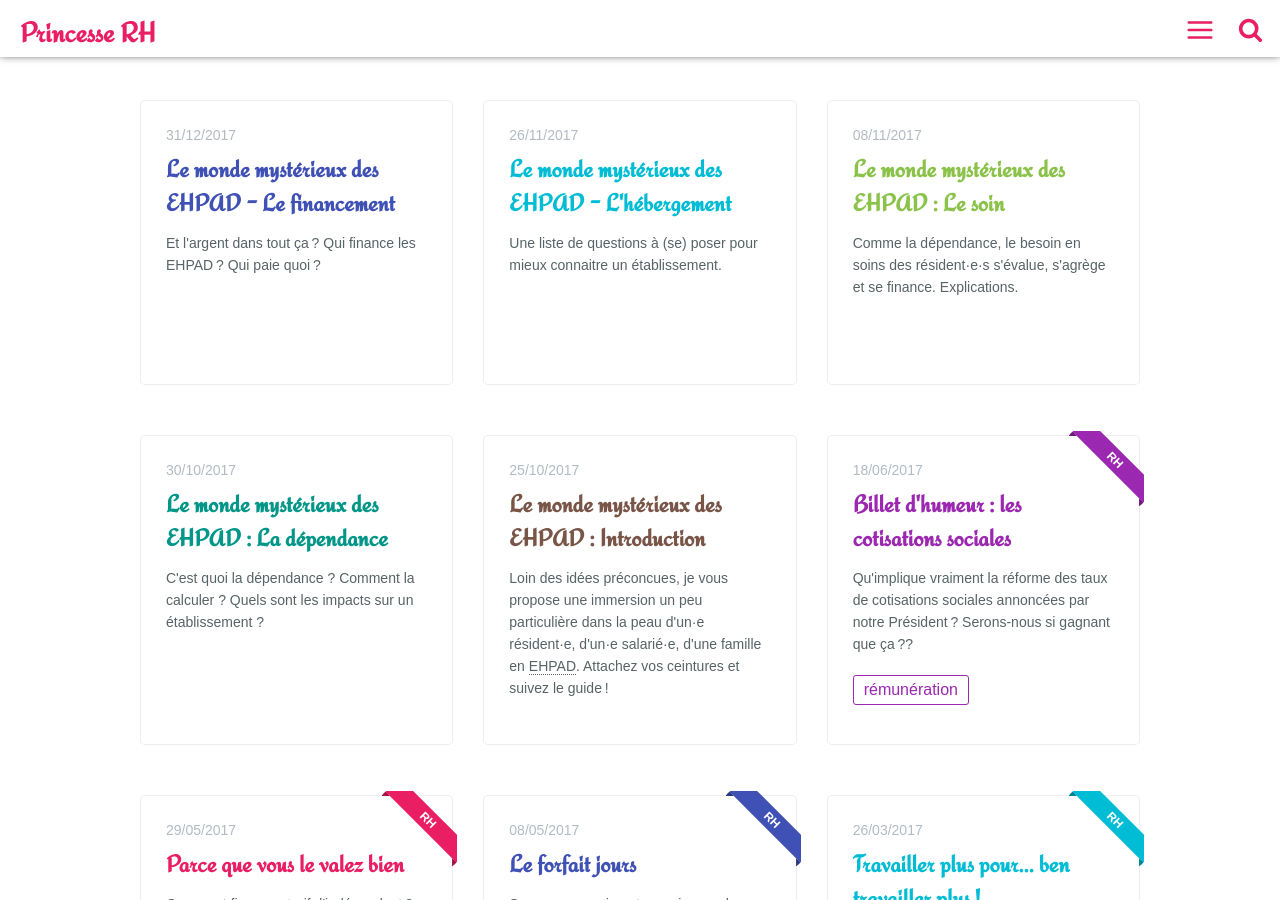
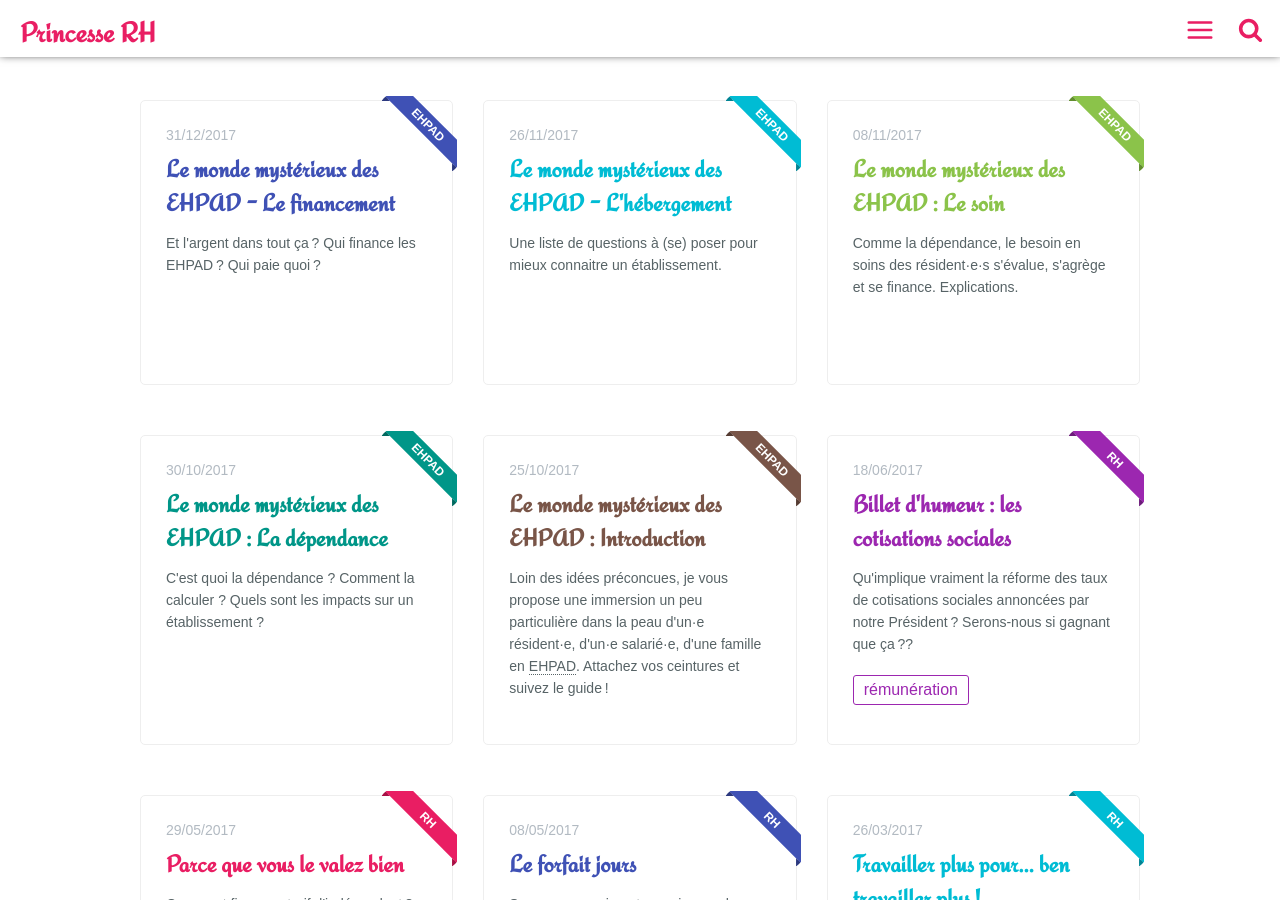
Before and after one commit to Libelilou/libelilou.github.io, a Jekyll site: the page built from index.html, in a window 1280 px wide and 900 px high. Built offline with Jekyll 4.4.1, drawn with Linux system fonts in a browser that asks for light colours.

Commit message:
Catégorisation

```diff
--- a/_config.yml
+++ b/_config.yml
@@ -43,33 +43,37 @@ links:
 
 #Defaults
 defaults:
-  -
-    scope:
+  - scope:
       type: "posts"
     values:
       layout: post
       published: true
-  -
-    scope:
+  - scope:
       path: "_posts/princesse"
     values:
       main-class: princesse
       color: "#B31917"
-  -
-    scope:
+      catlabel: Princess
+  - scope:
       path: "_posts/rh"
     values:
       main-class: rh
-  -
-    scope:
+      catlabel: rh
+  - scope:
       path: "_posts/divers"
     values:
       main-class: divers
-  -
-    scope:
+      catlabel: divers
+  - scope:
+      path: "_posts/ehpad"
+    values:
+      main-class: ehpad
+      catlabel: "ehpad"
+  - scope:
       path: "_posts/cuisine"
     values:
       main-class: cuisine
+      catlabel: cuisine
   - scope:
       type: decks
     values:
--- a/index.html
+++ b/index.html
@@ -8,7 +8,7 @@ layout: default
     {% for post in the_posts %}
         <article class="box-item post-color{% if post.post-color %}{{ post.post-color }}{% else %}{{ forloop.index0 | modulo:7 | plus: 1 }}{% endif %}" itemscope="itemscope" itemtype="http://schema.org/BlogPosting" itemprop="blogPost">
                 <span class="ribbon">
-                    <span>{{post.main-class}}</span>
+                    <span>{{post.catlabel}}</span>
                 </span>
                 <div class="box-body">
                     <meta itemprop="datePublished" content="{{post.date | date_to_xmlschema }}">
```
